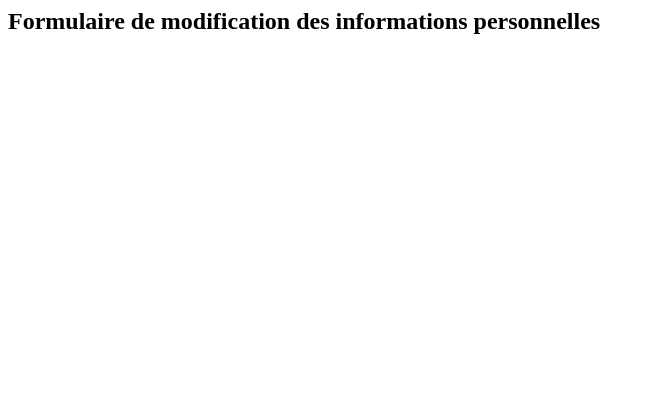
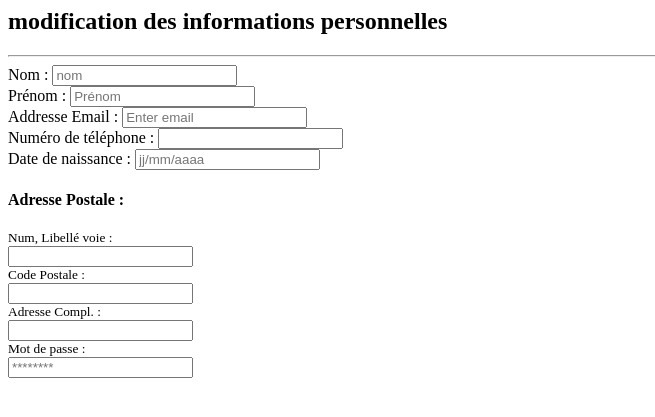
Before and after one commit to aurelnoe/projet_fil_rouge, a PHP site: page /Templates/Compte_personnel/form_modif_compte.php in a window 1280 px wide. Shown: the top 417 px of the page, without its empty margins (0-655 px from the left). Run offline with PHP 8.4, Linux system fonts and the light colour scheme.

Commit message:
page modification information personelles

```diff
--- a/HUMAN_HELP/Templates/Compte_personnel/form_modif_compte.php
+++ b/HUMAN_HELP/Templates/Compte_personnel/form_modif_compte.php
@@ -2,6 +2,65 @@
     <title>Formulaire informations personnelles</title>
 </head>
 
-<div class="container">
-    <h2>Formulaire de modification des informations personnelles</h2>
+
+
+<div>
+    <h2 class="text-center">modification des informations personnelles</h2>
 </div>
+<hr class="my-4">
+<div class="col-12 col-md-5 container pt-4 my-4 border rounded">
+    <form>
+          <div class="form-group">
+              <label for="formGroupExampleInput">Nom :</label>
+              <input type="text" class="form-control" placeholder="nom">
+          </div>
+          <div class="form-group">
+            <label for="formGroupExampleInput2">Prénom :</label>
+            <input type="text" class="form-control" placeholder="Prénom">
+          </div>
+          <div class="form-group">
+            <label for="exampleInputEmail1">Addresse Email :</label>
+            <input type="email" class="form-control"  placeholder="Enter email">
+            <small id="emailHelp" class="form-text text-muted"></small>
+          </div>
+            <div class="form-group">
+              <label for="formGroupExampleInput2">Numéro de téléphone :</label>
+                <input type="text" class="form-control">
+            </div>
+            <div class="form-group">
+              <label for="formGroupExampleInput2">Date de naissance :</label>
+              <input type="text" class="form-control" placeholder="jj/mm/aaaa">
+            </div>
+          <div>
+          <h4>Adresse Postale :</h4>
+          </div>
+
+          <div class="form-group row">
+              <label class="col-sm-5 col-form-label "><small>Num, Libellé voie :</small></label>
+              <div class="col-sm-7">
+                <input type="text" class="form-control">
+              </div>
+              <label class="col-sm-5 col-form-label"><small>Code Postale :</small></label>
+              <div class="col-sm-7">
+                <input type="text" class="form-control" id="colFormLabel">
+              </div>
+              <label class="col-sm-5 col-form-label"><small>Adresse Compl. :</small></label>
+              <div class="col-sm-7">
+                <input type="text" class="form-control">
+              </div>
+              <label class="col-sm-5 col-form-label"><small>Mot de passe :</small></label>
+              <div class="col-sm-7">
+                <input type="text" class="form-control" placeholder="********">
+              </div>
+
+
+
+
+
+
+              </div>
+
+
+
+        </div>
+  </form>
```
